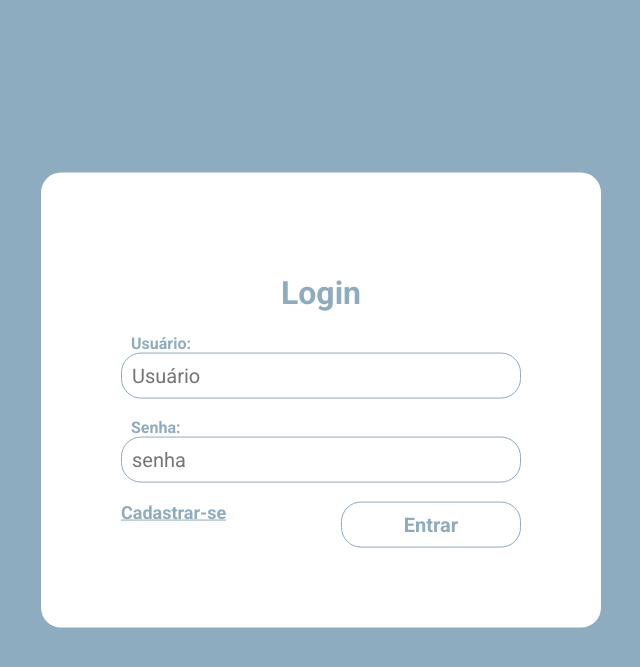
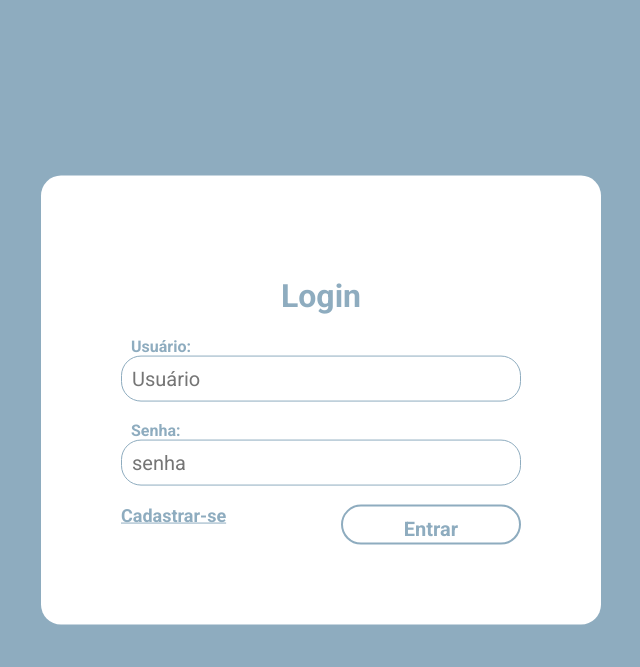
Before and after one commit to Vini1227/MQA, a PHP site: page /html/login.php in a window 1280 px wide. Shown: the top 667 px of the page, without its empty margins (319-959 px from the left). Run offline with PHP 8.4, Linux system fonts and the light colour scheme.

Commit message:
style: alterando button

```diff
--- a/css/login.css
+++ b/css/login.css
@@ -50,10 +50,12 @@ label{
     cursor: pointer;
     color: #8EACBF;
     font-weight: bold;
-    border: 1px solid #8EACBF;
+    border: 2px solid #8EACBF;
     padding: 10px;
     border-radius: 20px;
     width: 45%;
+    height: 5vh;
+    transition: all .4s ease-out;
 }
 #submit:hover{
     border: none;
```
